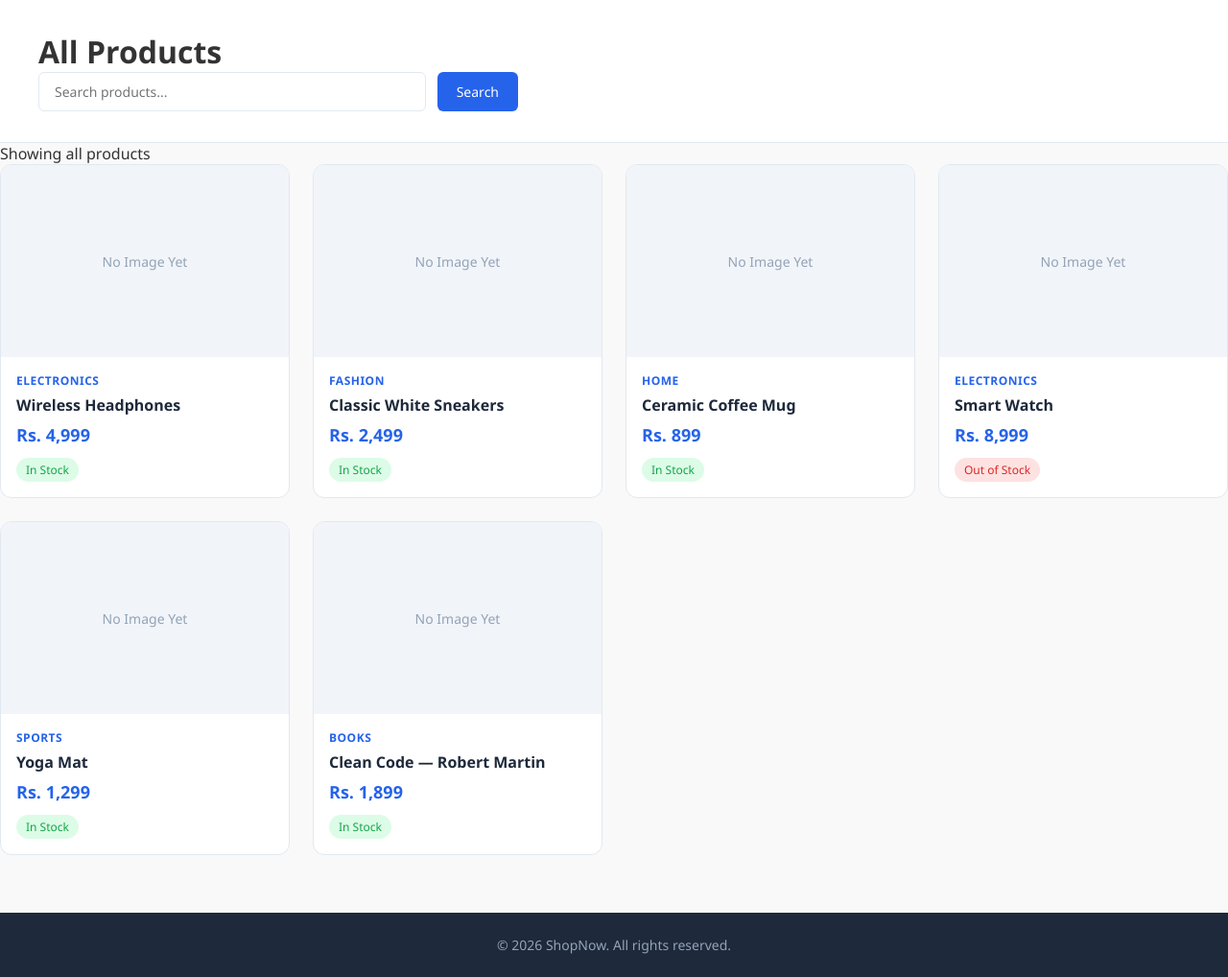
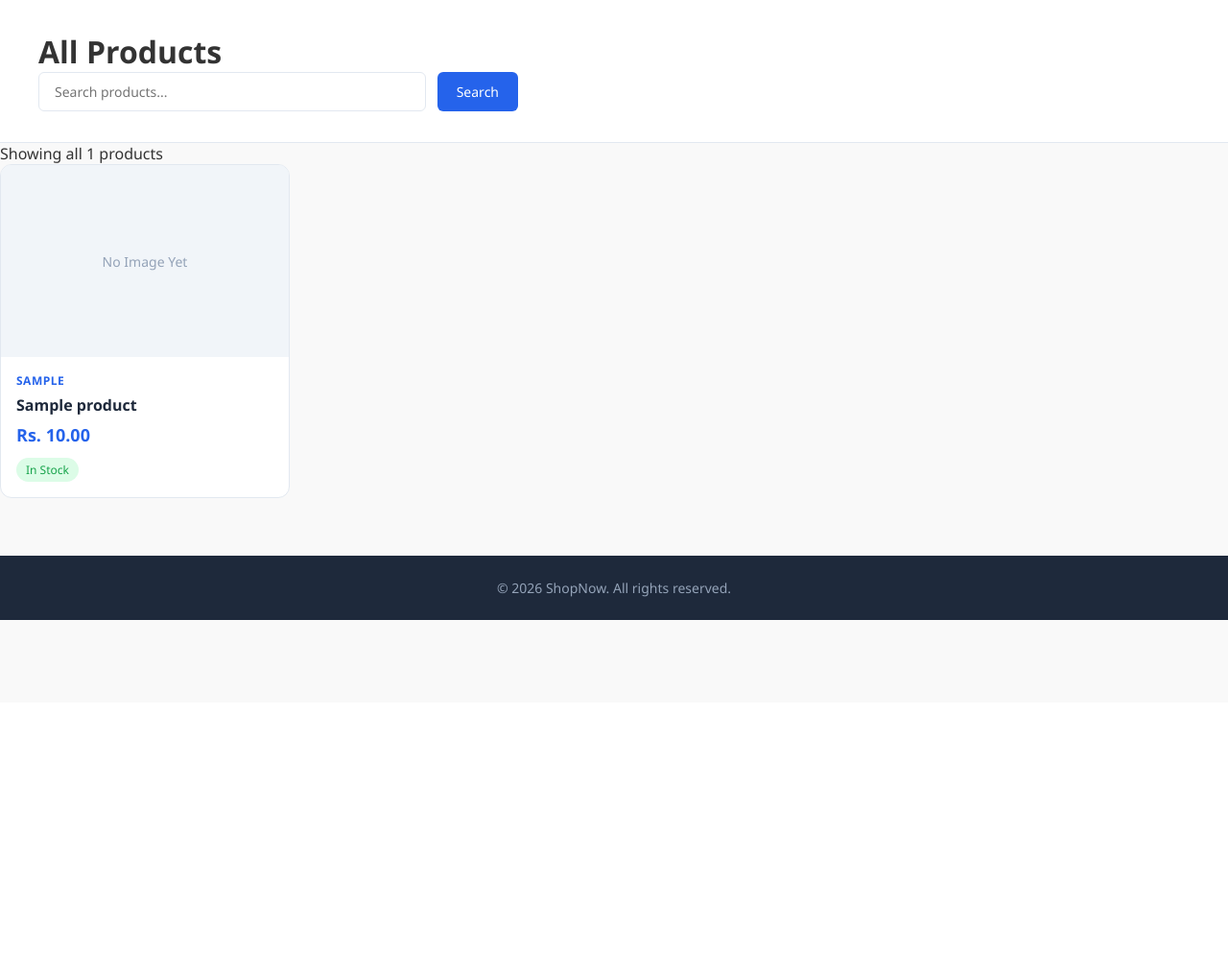
Before and after one commit to ainieworks/ecommerce-backend-design, a Django app: page /products/ in a window 1280 px wide. Shown: the part 68-1086 px from the top of the page at 96% size. After the commit the page ends 714 px from the top, so only its background shows below. Run offline with Django 5.2, Linux system fonts and the light colour scheme; tables that the repository leaves empty hold one stand-in row (values such as "Sample post").

Commit message:
Day 5: Add sample data and render dynamic content on home, products, and product detail pages

```diff
--- a/store/views.py
+++ b/store/views.py
@@ -1,17 +1,41 @@
-from django.shortcuts import render
+from django.shortcuts import render, get_object_or_404
+from django.db.models import Q
+from .models import Product
 
-# Home page view
-# When user visits /, Django calls this function
+
 def home(request):
-    return render(request, 'home.html')
+    # Fetch first 4 products for featured section
+    featured_products = Product.objects.all()[:4]
+    context = {
+        'products': featured_products,
+    }
+    return render(request, 'home.html', context)
 
-# Product listing view
-# When user visits /products/, Django calls this
+
 def product_list(request):
-    return render(request, 'products.html')
+    # Read search query from URL — e.g. /products/?q=phone
+    query = request.GET.get('q', '')
 
-# Product detail view
-# When user visits /products/1/, Django calls this
-# id comes from the URL — tells us which product to show
+    if query:
+        # Search by name OR category — case insensitive
+        products = Product.objects.filter(
+            Q(name__icontains=query) | Q(category__icontains=query)
+        )
+    else:
+        # No search — return all products
+        products = Product.objects.all()
+
+    context = {
+        'products': products,
+        'query': query,
+    }
+    return render(request, 'products.html', context)
+
+
 def product_detail(request, id):
-    return render(request, 'product_detail.html')
+    # If product doesn't exist — show 404 page, not crash
+    product = get_object_or_404(Product, id=id)
+    context = {
+        'product': product,
+    }
+    return render(request, 'product_detail.html', context)
--- a/templates/products.html
+++ b/templates/products.html
@@ -23,72 +23,37 @@
 
 <div class="products-container">
 
-    <p class="results-info">Showing all products</p>
+    {% if query %}
+<p class="results-info">Results for: "{{ query }}" — {{ products|length }} found</p>
+{% else %}
+<p class="results-info">Showing all {{ products|length }} products</p>
+{% endif %}
 
     <!-- PRODUCT GRID — static for now, Week 2 makes it dynamic -->
+    {% if products %}
 <div class="product-grid">
-
-        <a href="{% url 'product_detail' 1 %}" class="product-card">
+    {% for product in products %}
+    <a href="{% url 'product_detail' product.id %}" class="product-card">
         <div class="product-image">No Image Yet</div>
         <div class="product-info">
-                <p class="product-category">Electronics</p>
-                <p class="product-name">Wireless Headphones</p>
-                <p class="product-price">Rs. 4,999</p>
+            <p class="product-category">{{ product.category }}</p>
+            <p class="product-name">{{ product.name }}</p>
+            <p class="product-price">Rs. {{ product.price }}</p>
+            {% if product.stock > 0 %}
             <span class="stock-badge in-stock">In Stock</span>
+            {% else %}
+            <span class="stock-badge out-of-stock">Out of Stock</span>
+            {% endif %}
         </div>
     </a>
-
-        <a href="{% url 'product_detail' 2 %}" class="product-card">
-            <div class="product-image">No Image Yet</div>
-            <div class="product-info">
-                <p class="product-category">Fashion</p>
-                <p class="product-name">Classic White Sneakers</p>
-                <p class="product-price">Rs. 2,499</p>
-                <span class="stock-badge in-stock">In Stock</span>
+    {% endfor %}
 </div>
-        </a>
-
-        <a href="{% url 'product_detail' 3 %}" class="product-card">
-            <div class="product-image">No Image Yet</div>
-            <div class="product-info">
-                <p class="product-category">Home</p>
-                <p class="product-name">Ceramic Coffee Mug</p>
-                <p class="product-price">Rs. 899</p>
-                <span class="stock-badge in-stock">In Stock</span>
+{% else %}
+<div class="empty-state">
+    <h3>No products found</h3>
+    <p>Try searching for something else</p>
 </div>
-        </a>
-
-        <a href="{% url 'product_detail' 4 %}" class="product-card">
-            <div class="product-image">No Image Yet</div>
-            <div class="product-info">
-                <p class="product-category">Electronics</p>
-                <p class="product-name">Smart Watch</p>
-                <p class="product-price">Rs. 8,999</p>
-                <span class="stock-badge out-of-stock">Out of Stock</span>
-            </div>
-        </a>
-
-        <a href="{% url 'product_detail' 5 %}" class="product-card">
-            <div class="product-image">No Image Yet</div>
-            <div class="product-info">
-                <p class="product-category">Sports</p>
-                <p class="product-name">Yoga Mat</p>
-                <p class="product-price">Rs. 1,299</p>
-                <span class="stock-badge in-stock">In Stock</span>
-            </div>
-        </a>
-
-        <a href="{% url 'product_detail' 6 %}" class="product-card">
-            <div class="product-image">No Image Yet</div>
-            <div class="product-info">
-                <p class="product-category">Books</p>
-                <p class="product-name">Clean Code — Robert Martin</p>
-                <p class="product-price">Rs. 1,899</p>
-                <span class="stock-badge in-stock">In Stock</span>
-            </div>
-        </a>
-
-    </div>
+{% endif %}
 </div>
 
 {% endblock %}
```
Also changed, not shown: templates/home.html (+10 -36 lines), templates/product_detail.html (+11 -16 lines). Lines whose indentation alone changed are shown as unchanged.
